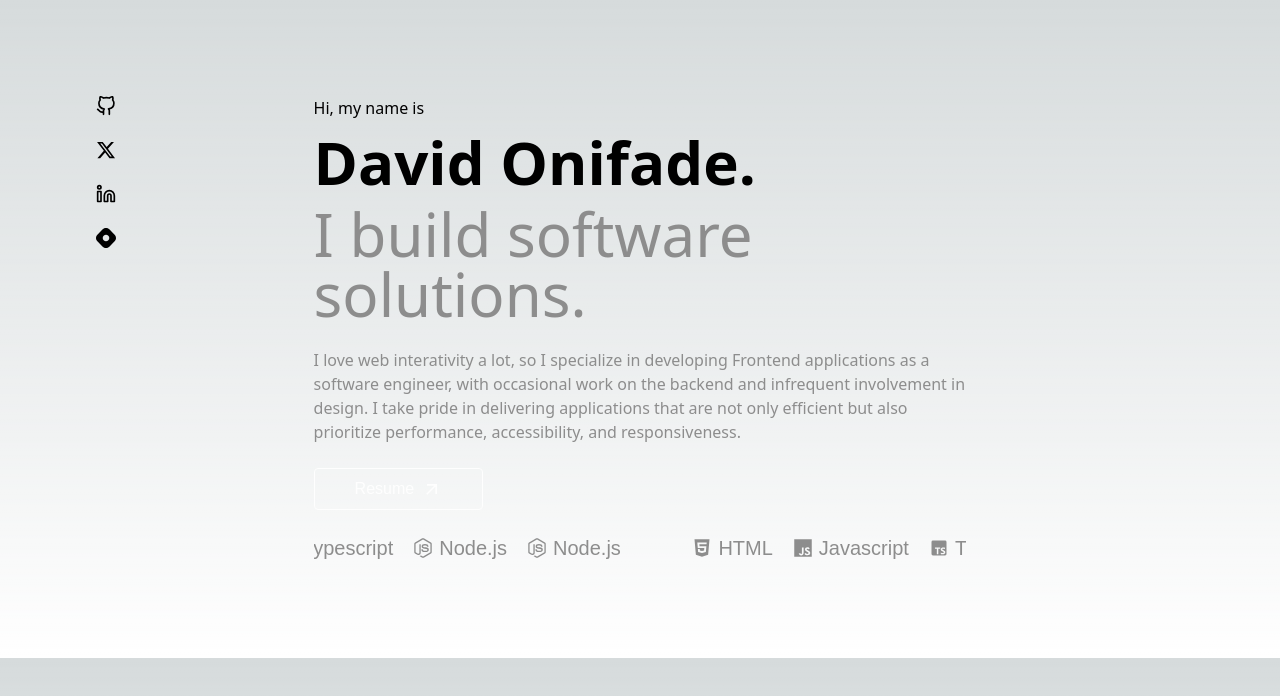
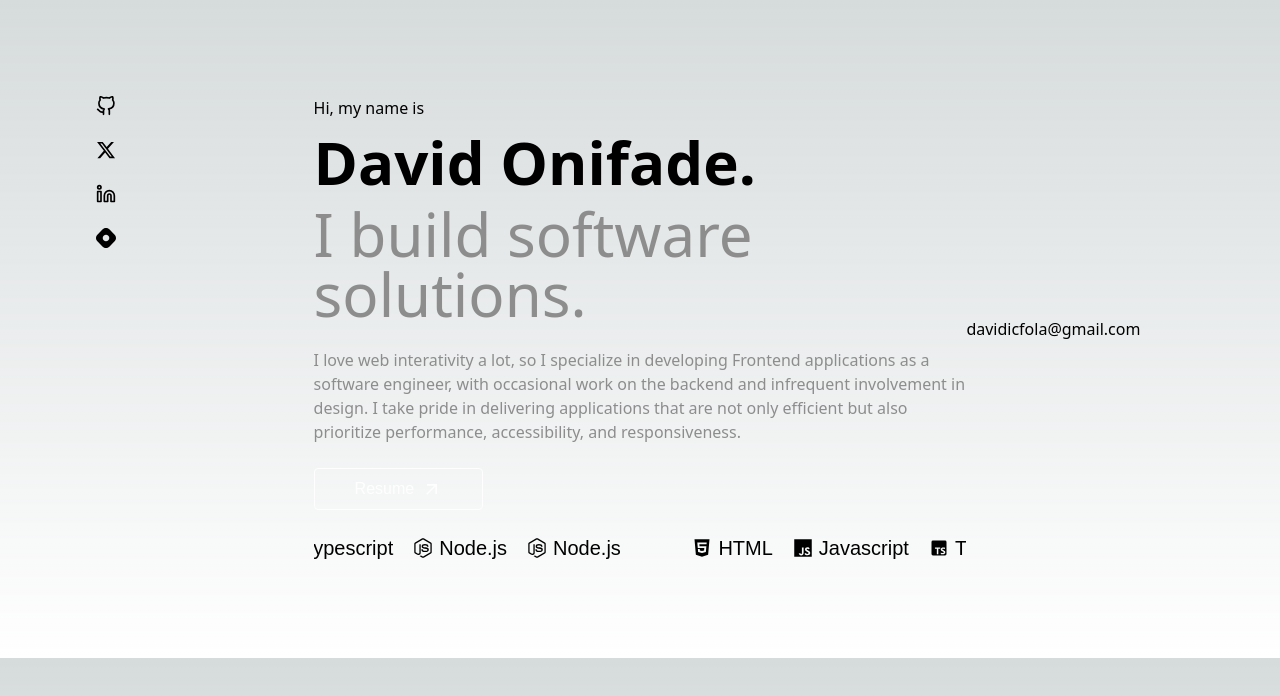
Before and after one commit to zyzer01/portfolio-zyzer, a Next.js app: page /home in a window 1280 px wide. Shown: the top 696 px of the page. Built offline with nearby package versions, Linux system fonts and the light colour scheme; a web font is replaced by a local one.

Commit message:
update Hero.tsx and items.tsx

```diff
--- a/src/components/Hero.tsx
+++ b/src/components/Hero.tsx
@@ -32,7 +32,7 @@ const Hero = () => {
           {/* <div className="proggy pt-8"> */}
           <Marquee>
             {technologies.map((item, index) => (
-              <p key={index} className="flex items-center mr-5 text-xl proggy text-shade">
+              <p key={index} className="flex items-center mr-5 text-xl proggy">
                 <span className={`mr-1.5 text-xl ${item.iconColor}`}>{item.icon}</span>
                 {item.name}
               </p>
@@ -41,7 +41,11 @@ const Hero = () => {
           {/* </div> */}
         </div>
       </div>
-      <div className="hidden md:flex"></div>
+      <div className="hidden md:flex flex-col justify-center">
+        <Link href="mailto:davidicfola@gmail.com">
+          <p>davidicfola@gmail.com</p>
+        </Link>
+      </div>
     </div>
   );
 };
--- a/src/utils/items.tsx
+++ b/src/utils/items.tsx
@@ -26,7 +26,7 @@ export const technologies = [
   {
     name: 'HTML',
     icon: <FaHtml5 />,
-    iconColor: 'text-red-500',
+    iconColor: 'text-blue-600',
   },
   {
     name: 'Javascript',
```
